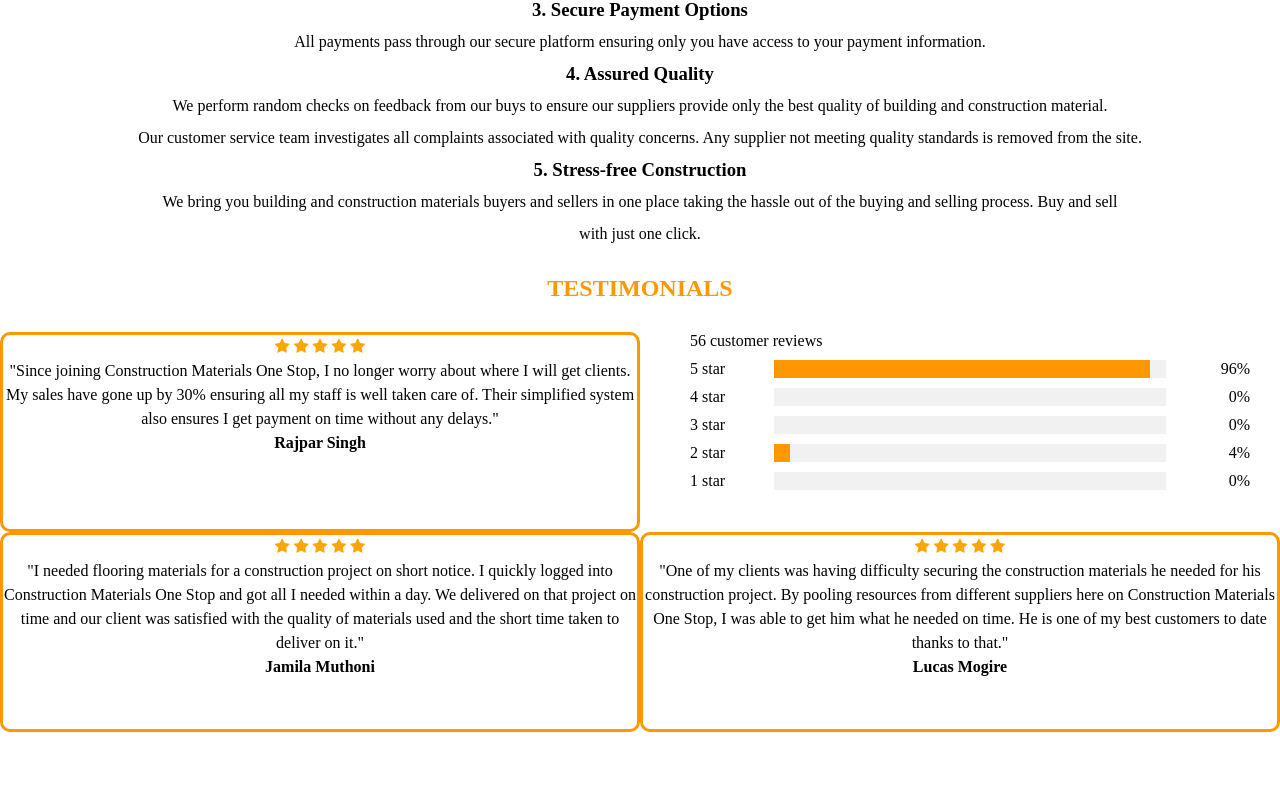
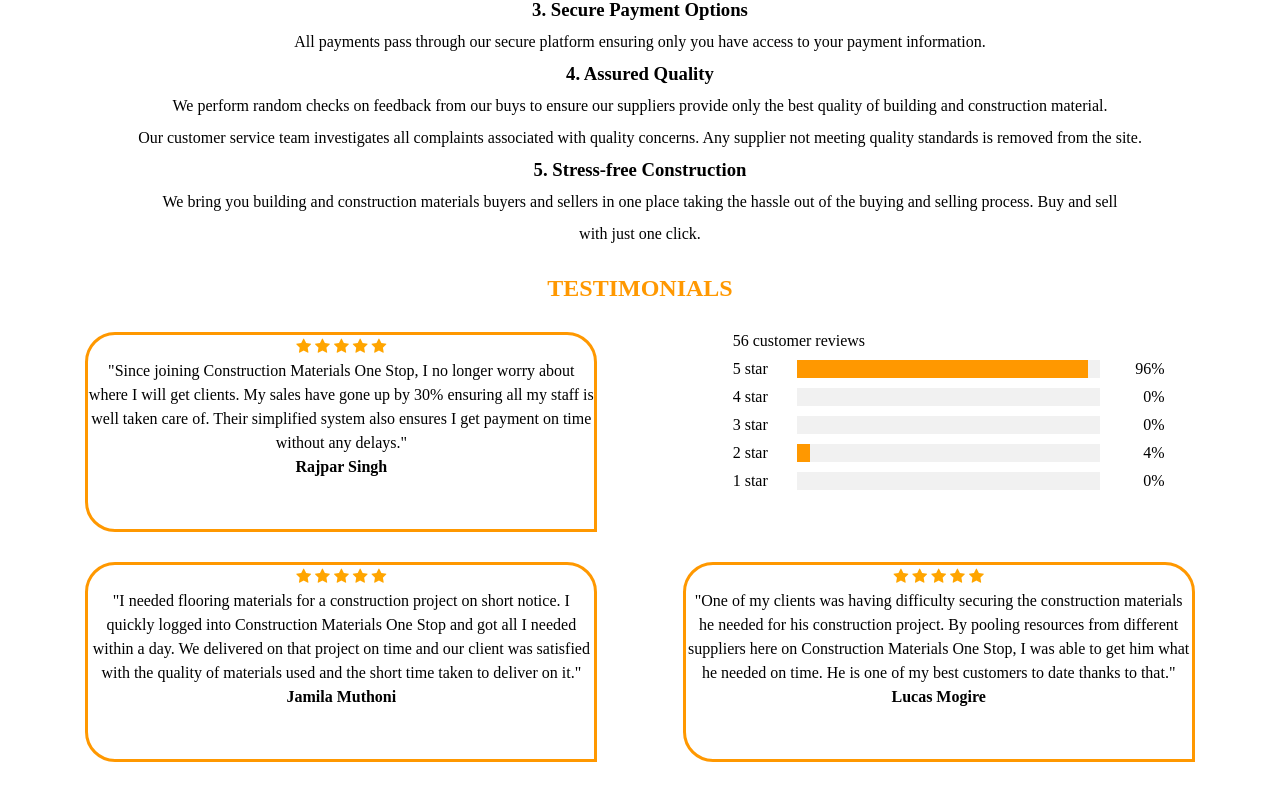
Before and after one commit to faithremo/Construction_Materials_One_Stop, a plain HTML site: page about_us.html in a window 1280 px wide. Shown: the part 1414-2214 px from the top of the page. Before the commit the page ends 2146 px from the top, so only its background shows below. Drawn offline with Linux system fonts and the light colour scheme.

Commit message:
"complete styling for testimonials section as in figma design"

```diff
--- a/about_us.css
+++ b/about_us.css
@@ -128,12 +128,14 @@
 
     #ratings{
         display: flex;
+        justify-content: space-evenly;
         width: 100%;
         margin-top:30px;
     }
 
     #rating_1, .customer_rating{
-        width: 50%;
+        border-radius:30px 30px 0px 30px;
+        width: 40%;
     }
 
     .customer_rating{
@@ -142,9 +144,13 @@
     }
 
     #rating_2{
+        margin-top:30px;
+        padding-bottom:50px;
         display: flex;
+        justify-content:space-evenly;
     }
 
     #jamila, #lucas{
-        width: 50%;
+        border-radius:30px 30px 0px 30px;
+        width: 40%;
     }
```
